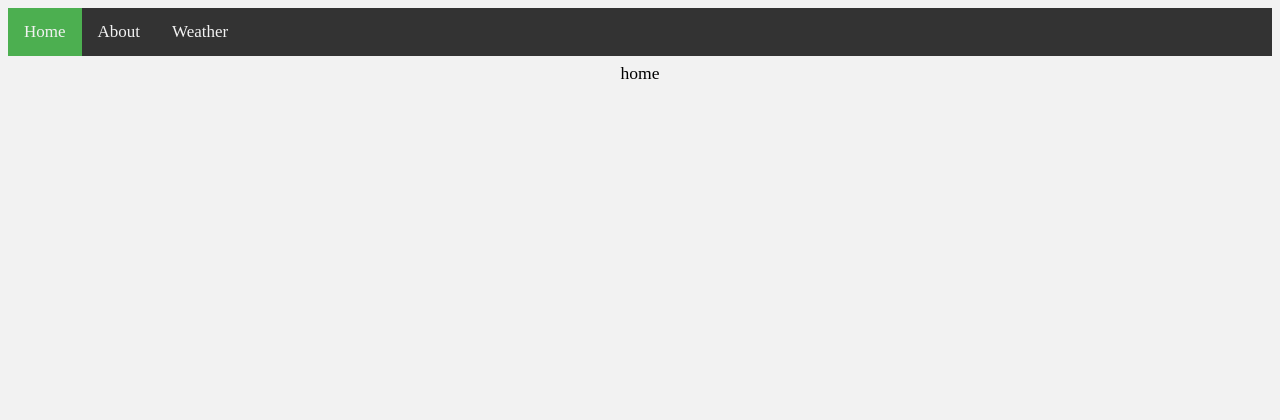
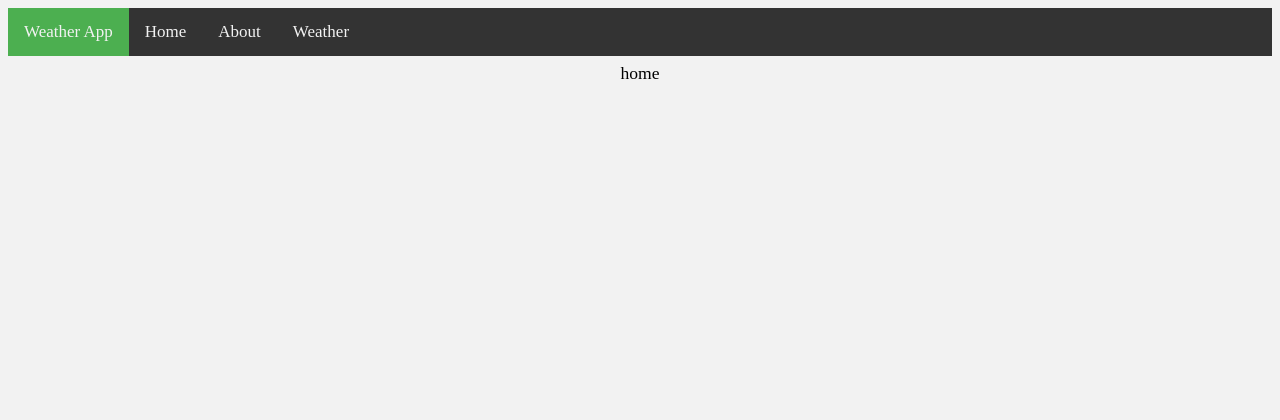
Before and after one commit to Tsokis/Fullstack-Node-Application, a Node server app: page / in a window 1280 px wide. Shown: the top 420 px of the page. Run offline with Node 20, Linux system fonts and the light colour scheme; some libraries are stand-ins or nearby versions.

Commit message:
navigation menu

```diff
--- a/app/views/partials/navMenu.ejs
+++ b/app/views/partials/navMenu.ejs
@@ -1,7 +1,7 @@
 <nav class="navigation">
     <div class="main-nav" id="nav">
-
-            <a href="/" class="active">Home</a>
+            <a class="active">Weather App</a>
+            <a href="/">Home</a>
             <a href="/about">About</a>
             <a href="">Weather</a>
             <a href="" class="bar" onclick="myFunction()"><i class="fas fa-bars"></i></a>
```
